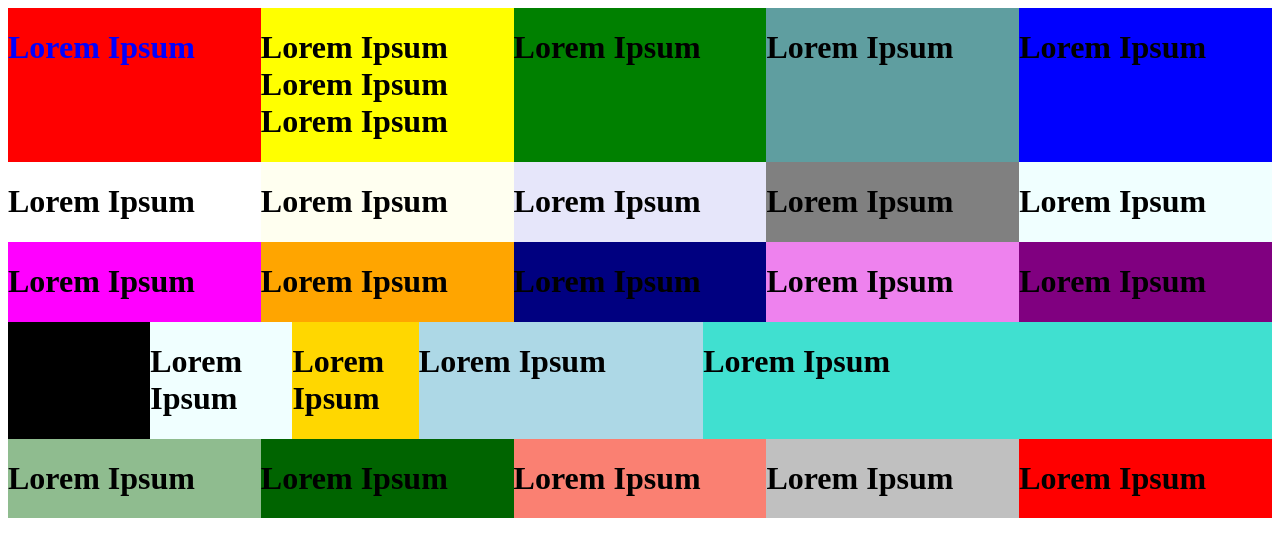
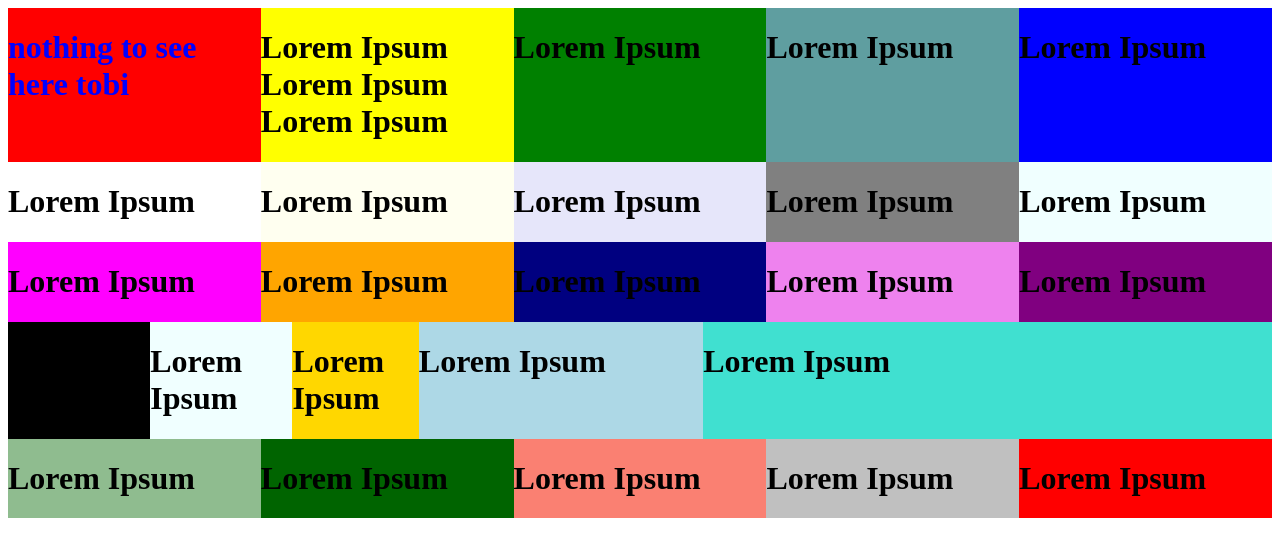
Before and after one commit to emiloremail/testsite, a plain HTML site: page index.html in a window 1280 px wide. Drawn offline with Linux system fonts and the light colour scheme.

Commit message:
Update index.html

```diff
--- a/index.html
+++ b/index.html
@@ -15,7 +15,7 @@
 <div class="blankP">
 
     <div class="blankP1">
-            <div class="b1">  <h1 style="color:blue;"> Lorem Ipsum</h1> </div>
+            <div class="b1">  <h1 style="color:blue;"> nothing to see here tobi</h1> </div>
             <div class="b2">  <h1> Lorem Ipsum Lorem Ipsum Lorem Ipsum</h1> </div>
             <div class="b3">  <h1> Lorem Ipsum</h1> </div>
             <div class="b4">  <h1> Lorem Ipsum</h1> </div>
```
